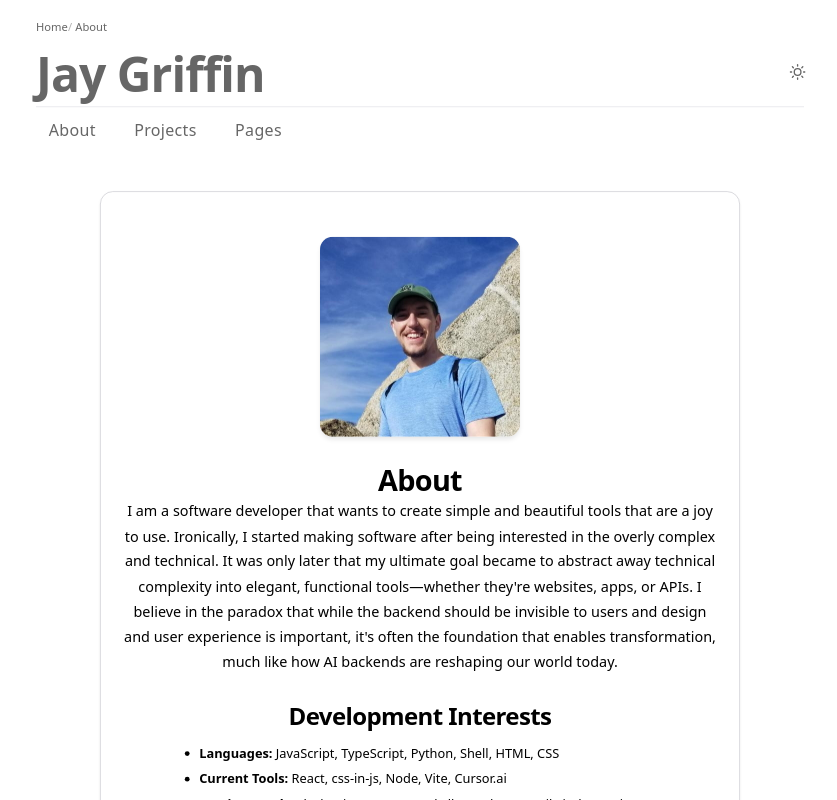
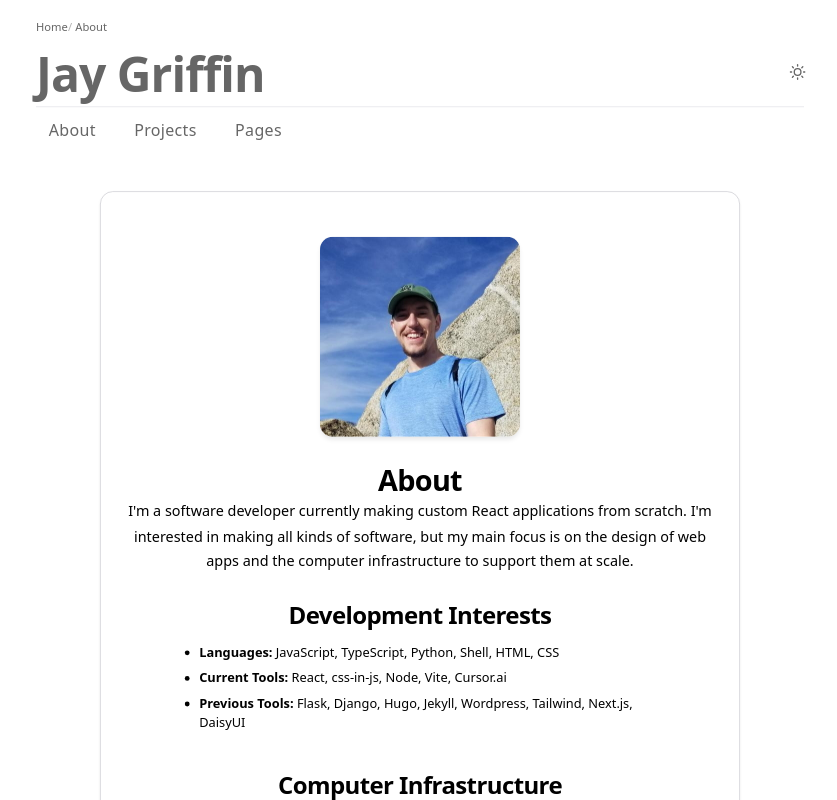
Before and after one commit to jaygriffinjay/jaygriff-v1, a React (Vite) app: page /about in a window 1280 px wide. Shown: the top 800 px of the page, without its empty margins (220-1057 px from the left). Built offline with nearby package versions, Linux system fonts and the light colour scheme.

Commit message:
refactor: update About page bio to better reflect current role and interests

```diff
--- a/src/pages/About.tsx
+++ b/src/pages/About.tsx
@@ -47,7 +47,7 @@ function About() {
       <ProfileImage src={meImage} alt="Jay Griffin" />
       <Heading as="h1" variant="h1">About</Heading>
       <Text variant="lead">
-        I am a software developer that wants to create simple and beautiful tools that are a joy to use. Ironically, I started making software after being interested in the overly complex and technical. It was only later that my ultimate goal became to abstract away technical complexity into elegant, functional tools—whether they're websites, apps, or APIs. I believe in the paradox that while the backend should be invisible to users and design and user experience is important, it's often the foundation that enables transformation, much like how AI backends are reshaping our world today.
+        I'm a software developer currently making custom React applications from scratch. I'm interested in making all kinds of software, but my main focus is on the design of web apps and the computer infrastructure to support them at scale.
       </Text>
 
       <ContentSection>
```
